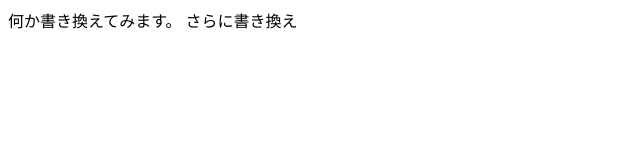
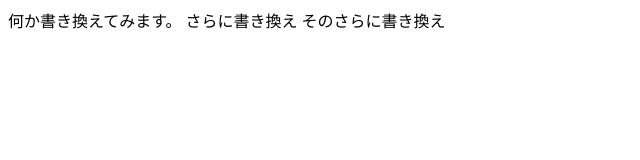
Before and after one commit to SugamoKazu/202304221_test, a plain HTML site: page index.html in a window 1280 px wide. Shown: the whole page, without its empty margins (0-640 px from the left). Drawn offline with Linux system fonts and the light colour scheme.

Commit message:
書き換えてみました
内容は適当適当です

```diff
--- a/index.html
+++ b/index.html
@@ -7,5 +7,6 @@
    <body>
     何か書き換えてみます。
     さらに書き換え
+    そのさらに書き換え
    </body>
   </html>
```
